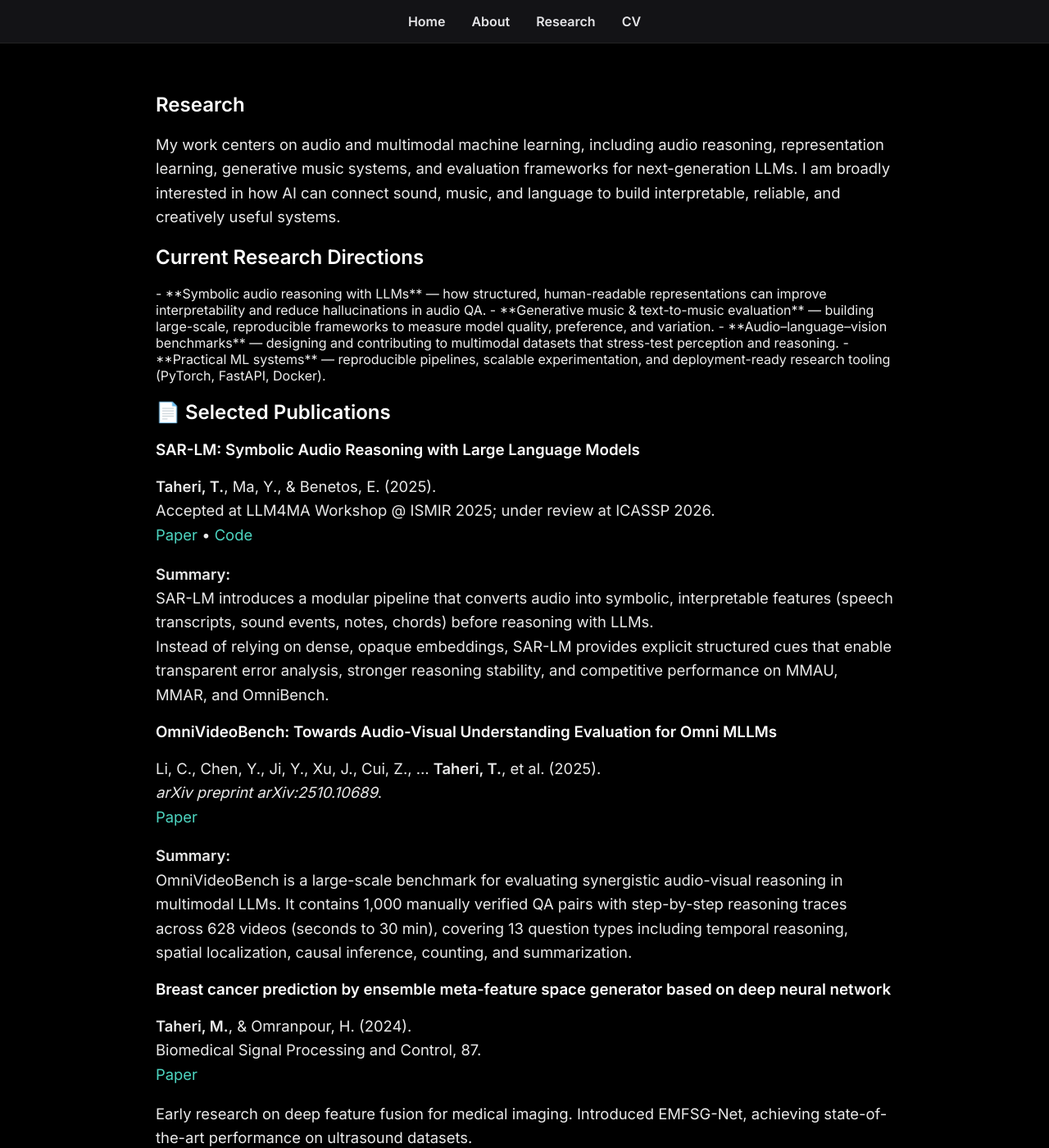
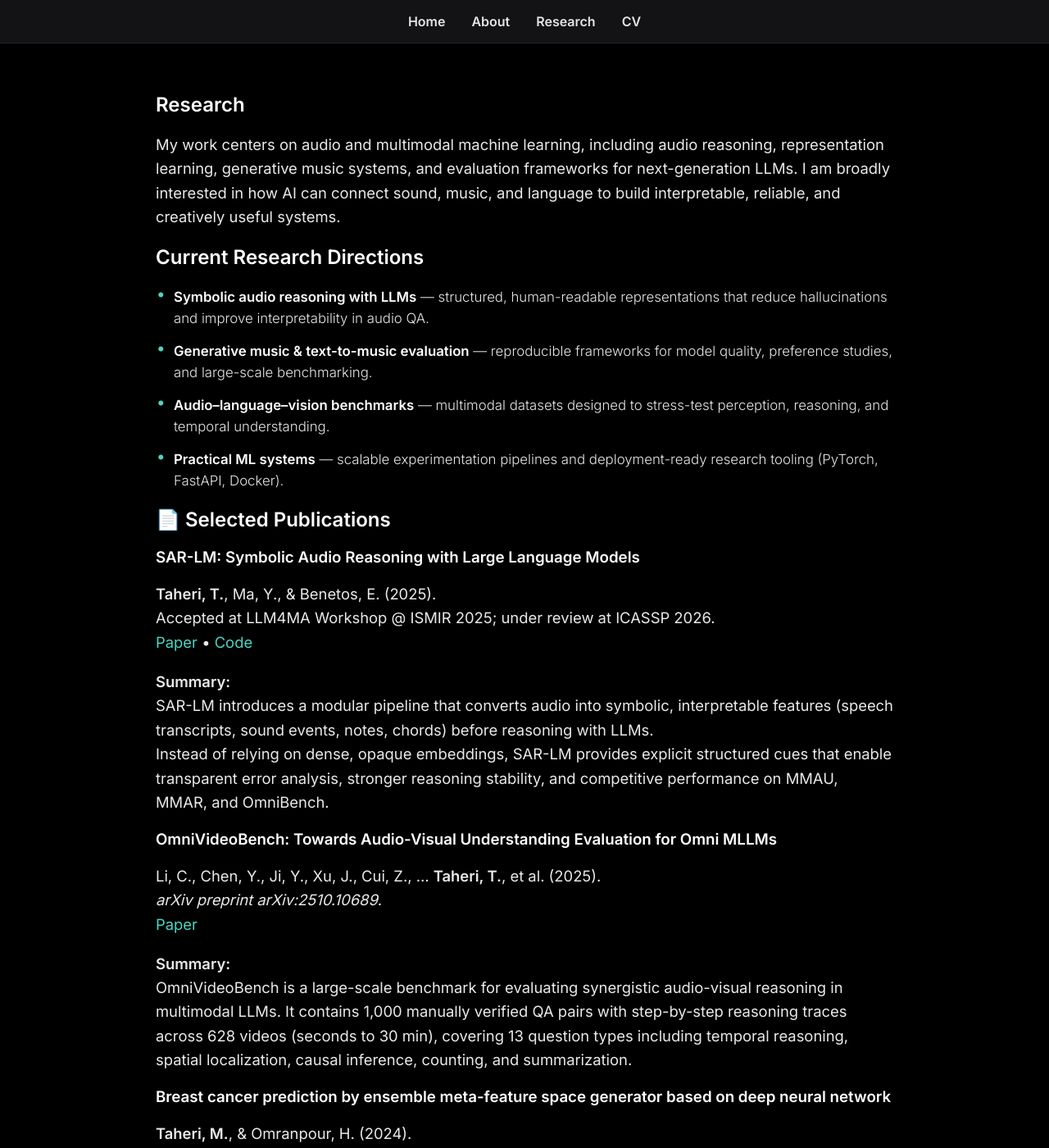
Before and after one commit to termehtaheri/termehtaheri.github.io, a Jekyll site: the page built from research.md, in a window 1280 px wide and 1400 px high. Shown: the whole window at 82% size. Built offline with Jekyll 4.4.1, drawn with Linux system fonts in a browser that asks for light colours.

Commit message:
update style

```diff
--- a/css/styles.css
+++ b/css/styles.css
@@ -58,14 +58,15 @@ main {
 }
 
 /* HOME IMAGE */
-#home img {
+.profile-pic {
   width: 260px;
   height: 260px;
   border-radius: 50%;
   object-fit: cover;
   border: 4px solid var(--accent);
   box-shadow: 0 0 20px rgba(77, 212, 192, 0.25);
-  margin-top: 40px;
+  display: block;
+  margin: 40px auto 0 auto;
 }
 
 /* HEADINGS */
@@ -150,3 +151,35 @@ footer a:hover {
   font-weight: 550;
   color: #fff;
 }
+
+
+#research-directions {
+  list-style: none;
+  padding-left: 0;
+  margin-top: 1.3rem;
+}
+
+#research-directions li {
+  margin-bottom: 14px;
+  line-height: 1.55;
+  font-size: 1.05rem;
+  color: #e6e6e6;
+  padding-left: 22px;
+  position: relative;
+}
+
+/* Mint custom bullet */
+#research-directions li::before {
+  content: "•";
+  position: absolute;
+  left: 0;
+  top: 0;
+  font-size: 1.4rem;
+  color: var(--accent);
+  line-height: 1.1rem;
+}
+
+#research-directions strong {
+  color: #ffffff;
+  font-weight: 600;
+}
--- a/research.md
+++ b/research.md
@@ -9,12 +9,16 @@ permalink: /research/
 My work centers on audio and multimodal machine learning, including audio reasoning, representation learning, generative music systems, and evaluation frameworks for next-generation LLMs. I am broadly interested in how AI can connect sound, music, and language to build interpretable, reliable, and creatively useful systems.
 
 ## Current Research Directions
-<div id="research-directions">
-- **Symbolic audio reasoning with LLMs** — how structured, human-readable representations can improve interpretability and reduce hallucinations in audio QA.
-- **Generative music & text-to-music evaluation** — building large-scale, reproducible frameworks to measure model quality, preference, and variation.
-- **Audio–language–vision benchmarks** — designing and contributing to multimodal datasets that stress-test perception and reasoning.
-- **Practical ML systems** — reproducible pipelines, scalable experimentation, and deployment-ready research tooling (PyTorch, FastAPI, Docker).
-</div>
+
+<ul id="research-directions">
+  <li><strong>Symbolic audio reasoning with LLMs</strong> — structured, human-readable representations that reduce hallucinations and improve interpretability in audio QA.</li>
+
+  <li><strong>Generative music & text-to-music evaluation</strong> — reproducible frameworks for model quality, preference studies, and large-scale benchmarking.</li>
+
+  <li><strong>Audio–language–vision benchmarks</strong> — multimodal datasets designed to stress-test perception, reasoning, and temporal understanding.</li>
+
+  <li><strong>Practical ML systems</strong> — scalable experimentation pipelines and deployment-ready research tooling (PyTorch, FastAPI, Docker).</li>
+</ul>
 
 
 ## 📄 Selected Publications
```
Also changed, not shown: index.md (+1 -1 lines).
